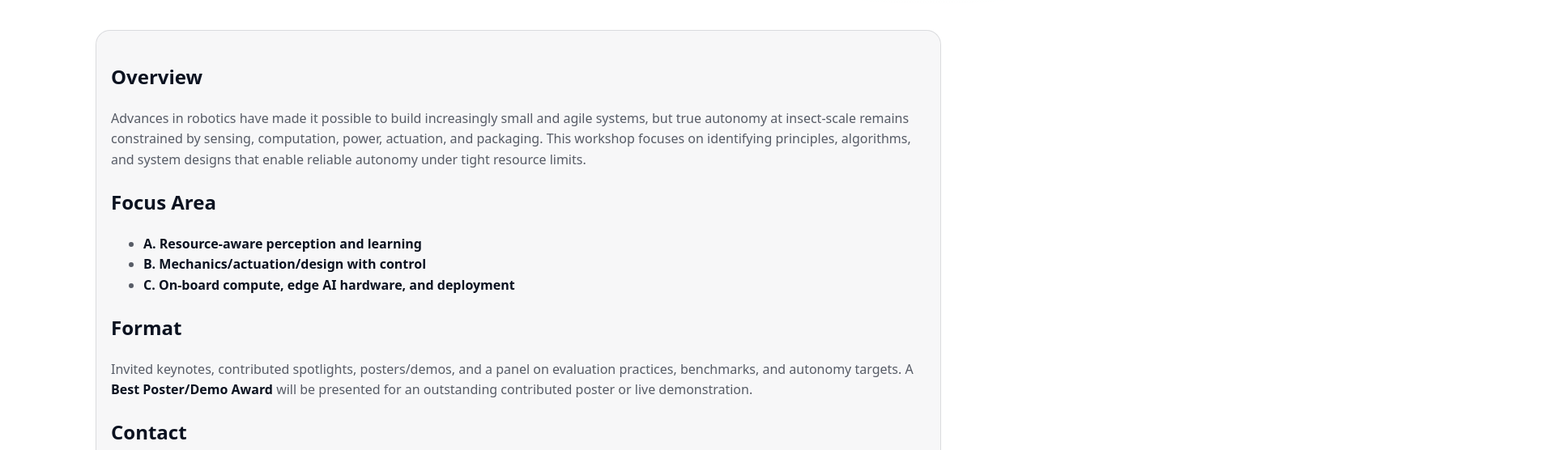
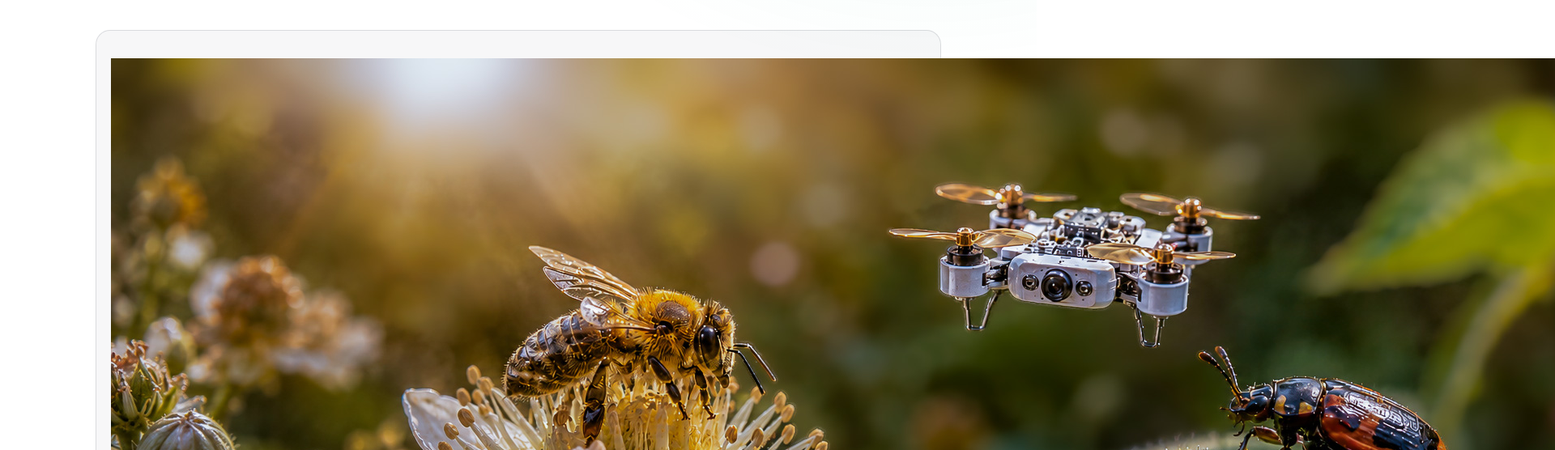
Before and after one commit to insect-autonomy/insect-autonomy.github.io, an Astro site: page / in a window 1280 px wide. Shown: the part 387-943 px from the top of the page at 81% size, 1920 px wide, since content can reach past the window. Built offline with nearby package versions, Linux system fonts and the light colour scheme; Astro itself is replaced by a stand-in of ours.

Commit message:
Update home.md

```diff
--- a/src/content/pages/home.md
+++ b/src/content/pages/home.md
@@ -3,6 +3,8 @@ title: "Home"
 description: "IROS 2026 Workshop - Insect-scale Autonomy"
 updated: "2026-03-15"
 ---
+
+![Insect-scale autonomy workshop banner](/insect-autonomy-banner.jpg)
 
 ## Overview
 Advances in robotics have made it possible to build increasingly small and agile systems, but true autonomy at insect-scale remains constrained by sensing, computation, power, actuation, and packaging. This workshop focuses on identifying principles, algorithms, and system designs that enable reliable autonomy under tight resource limits.
```
